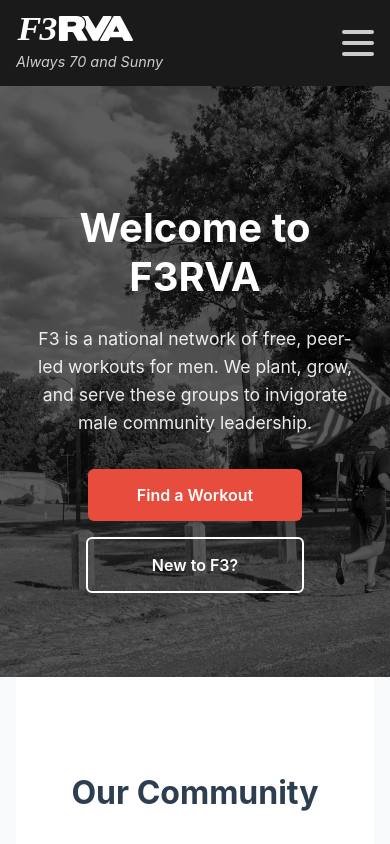
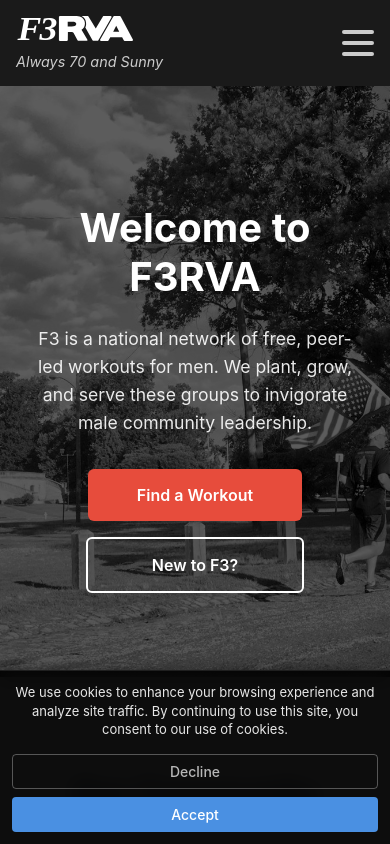
Before and after one commit to f3rva/f3rva-website, a React (Vite) app: page / in a window 390 px wide. Shown: the top 844 px of the page. Built offline with nearby package versions, Linux system fonts and the light colour scheme; the HTML template or start-up script is replaced by a standard one.

Commit message:
added privacy consent pop up for analytics purposes

```diff
--- a/src/App.tsx
+++ b/src/App.tsx
@@ -2,6 +2,7 @@
 import { BrowserRouter as Router, Routes, Route, Navigate } from 'react-router-dom';
 import MainSiteLayout from './components/Layout';
 import GoogleAnalytics from './components/GoogleAnalytics';
+import CookieConsent from './components/CookieConsent';
 import HomePage from './pages/Home/home';
 import AboutPage from './pages/About/about';
 import SchedulePage from './pages/Schedule/schedule';
@@ -24,6 +25,7 @@
     <div className="App">
       <Router>
         <GoogleAnalytics />
+        <CookieConsent />
         <MainSiteLayout>
           <Routes>
             <Route path="/" element={<HomePage />} />
--- /dev/null
+++ b/src/components/CookieConsent.css
@@ -0,0 +1,137 @@
+/* Cookie Consent Banner Styles */
+.cookie-consent-banner {
+  position: fixed;
+  bottom: 0;
+  left: 0;
+  right: 0;
+  background: rgba(0, 0, 0, 0.95);
+  color: white;
+  padding: 16px;
+  box-shadow: 0 -2px 10px rgba(0, 0, 0, 0.3);
+  z-index: 1000;
+  font-family: inherit;
+  border-top: 1px solid rgba(255, 255, 255, 0.1);
+  backdrop-filter: blur(10px);
+}
+
+.cookie-consent-content {
+  max-width: 1200px;
+  margin: 0 auto;
+  display: flex;
+  align-items: center;
+  justify-content: space-between;
+  gap: 20px;
+}
+
+.cookie-consent-text {
+  flex: 1;
+}
+
+.cookie-consent-text p {
+  margin: 0;
+  font-size: 14px;
+  line-height: 1.4;
+  color: rgba(255, 255, 255, 0.9);
+}
+
+.cookie-consent-actions {
+  display: flex;
+  gap: 12px;
+  flex-shrink: 0;
+}
+
+.cookie-consent-btn {
+  padding: 8px 16px;
+  border: none;
+  border-radius: 4px;
+  font-size: 14px;
+  font-weight: 500;
+  cursor: pointer;
+  transition: all 0.2s ease;
+  font-family: inherit;
+  min-width: 80px;
+}
+
+.cookie-consent-btn-decline {
+  background: transparent;
+  color: rgba(255, 255, 255, 0.7);
+  border: 1px solid rgba(255, 255, 255, 0.3);
+}
+
+.cookie-consent-btn-decline:hover {
+  background: rgba(255, 255, 255, 0.1);
+  color: white;
+  border-color: rgba(255, 255, 255, 0.5);
+}
+
+.cookie-consent-btn-accept {
+  background: #4a90e2;
+  color: white;
+  border: 1px solid transparent;
+}
+
+.cookie-consent-btn-accept:hover {
+  background: #357abd;
+  transform: translateY(-1px);
+  box-shadow: 0 2px 8px rgba(74, 144, 226, 0.3);
+}
+
+.cookie-consent-btn:focus {
+  outline: 2px solid #4a90e2;
+  outline-offset: 2px;
+}
+
+/* Mobile responsive design */
+@media (max-width: 768px) {
+  .cookie-consent-content {
+    flex-direction: column;
+    text-align: center;
+    gap: 16px;
+  }
+
+  .cookie-consent-text p {
+    font-size: 13px;
+  }
+
+  .cookie-consent-actions {
+    width: 100%;
+    justify-content: center;
+  }
+
+  .cookie-consent-btn {
+    flex: 1;
+    max-width: 120px;
+  }
+}
+
+@media (max-width: 480px) {
+  .cookie-consent-banner {
+    padding: 12px;
+  }
+
+  .cookie-consent-actions {
+    flex-direction: column;
+    gap: 8px;
+  }
+
+  .cookie-consent-btn {
+    width: 100%;
+    max-width: none;
+  }
+}
+
+/* Animation for smooth entrance */
+@keyframes slideUp {
+  from {
+    transform: translateY(100%);
+    opacity: 0;
+  }
+  to {
+    transform: translateY(0);
+    opacity: 1;
+  }
+}
+
+.cookie-consent-banner {
+  animation: slideUp 0.3s ease-out;
+}
--- /dev/null
+++ b/src/components/CookieConsent.tsx
@@ -0,0 +1,86 @@
+import React, { useState, useEffect } from 'react';
+import { hasConsentChoice } from '../utils/cookieConsent';
+import './CookieConsent.css';
+
+/**
+ * CookieConsent Component
+ *
+ * A minimalist cookie consent banner that appears at the bottom of the screen.
+ * Only shows once per user and stores consent in localStorage.
+ * Designed to be unobtrusive and comply with privacy regulations.
+ */
+const CookieConsent: React.FC = () => {
+  const [showBanner, setShowBanner] = useState(false);
+  const CONSENT_KEY = 'f3rva-cookie-consent';
+  const CONSENT_VERSION = '1.0'; // Update this if you need to re-prompt users
+
+  useEffect(() => {
+    // Check if user has made a consent choice
+    // Show banner only if no choice has been made
+    if (!hasConsentChoice()) {
+      setShowBanner(true);
+    }
+  }, []);
+
+  const handleAccept = () => {
+    // Store consent with timestamp and version
+    const consentData = {
+      accepted: true,
+      timestamp: new Date().toISOString(),
+      version: CONSENT_VERSION
+    };
+
+    localStorage.setItem(CONSENT_KEY, JSON.stringify(consentData));
+    setShowBanner(false);
+  };
+
+  const handleDecline = () => {
+    // Store declined consent
+    const consentData = {
+      accepted: false,
+      timestamp: new Date().toISOString(),
+      version: CONSENT_VERSION
+    };
+
+    localStorage.setItem(CONSENT_KEY, JSON.stringify(consentData));
+    setShowBanner(false);
+  };
+
+  // Don't render anything if banner shouldn't be shown
+  if (!showBanner) {
+    return null;
+  }
+
+  return (
+    <div className="cookie-consent-banner" role="banner" aria-label="Cookie consent">
+      <div className="cookie-consent-content">
+        <div className="cookie-consent-text">
+          <p>
+            We use cookies to enhance your browsing experience and analyze site traffic.
+            By continuing to use this site, you consent to our use of cookies.
+          </p>
+        </div>
+        <div className="cookie-consent-actions">
+          <button
+            className="cookie-consent-btn cookie-consent-btn-decline"
+            onClick={handleDecline}
+            type="button"
+            aria-label="Decline cookies"
+          >
+            Decline
+          </button>
+          <button
+            className="cookie-consent-btn cookie-consent-btn-accept"
+            onClick={handleAccept}
+            type="button"
+            aria-label="Accept cookies"
+          >
+            Accept
+          </button>
+        </div>
+      </div>
+    </div>
+  );
+};
+
+export default CookieConsent;
--- a/src/components/GoogleAnalytics.tsx
+++ b/src/components/GoogleAnalytics.tsx
@@ -1,6 +1,7 @@
-import React, { useEffect } from 'react';
+import React, { useEffect, useState } from 'react';
 import { useLocation } from 'react-router-dom';
 import { getAnalyticsConfig } from '../config/analytics.js';
+import { hasAcceptedCookies } from '../utils/cookieConsent';
 
 declare global {
   interface Window {
@@ -13,9 +14,16 @@
 const GoogleAnalytics: React.FC = () => {
   const location = useLocation();
   const config = getAnalyticsConfig();
+  const [isAnalyticsInitialized, setIsAnalyticsInitialized] = useState(false);
 
+  // Initialize Google Analytics only if user has accepted cookies
   useEffect(() => {
-    if (!config) return;
+    if (!config || !hasAcceptedCookies()) return;
+
+    // Check if already initialized to prevent double-loading
+    if (isAnalyticsInitialized) return;
+
+    console.log('🍪 Initializing Google Analytics - User has accepted cookies');
 
     // Initialize Google Analytics
     const script = document.createElement('script');
@@ -30,25 +38,30 @@
 
     window.gtag('js', new Date());
     window.gtag('config', config.trackingId, {
-      send_page_view: false // We'll handle page views manually
+      send_page_view: false, // We'll handle page views manually
+      anonymize_ip: false,   // Since user consented, we can collect IP
+      cookie_expires: 63072000, // 2 years in seconds
     });
+
+    setIsAnalyticsInitialized(true);
 
     return () => {
       // Cleanup script if component unmounts
       const scripts = document.querySelectorAll(`script[src*="${config.trackingId}"]`);
       scripts.forEach(s => s.remove());
     };
-  }, [config]);
+  }, [config]); // Removed isAnalyticsInitialized from dependencies to prevent loop
 
+  // Track page views only if analytics is initialized and user has consented
   useEffect(() => {
-    if (!config || !window.gtag) return;
+    if (!config || !window.gtag || !isAnalyticsInitialized || !hasAcceptedCookies()) return;
 
     // Track page view on route change
     window.gtag('config', config.trackingId, {
       page_path: location.pathname + location.search,
       page_title: document.title,
     });
-  }, [location, config]);
+  }, [location, config, isAnalyticsInitialized]);
 
   return null;
 };
--- /dev/null
+++ b/src/utils/cookieConsent.ts
@@ -0,0 +1,97 @@
+/**
+ * Cookie Consent Utilities
+ *
+ * Provides functions to check and manage cookie consent status
+ * Used by components that need to respect user's privacy choices
+ */
+
+const CONSENT_KEY = 'f3rva-cookie-consent';
+const CONSENT_VERSION = '1.0';
+
+export interface ConsentData {
+  accepted: boolean;
+  timestamp: string;
+  version: string;
+}
+
+/**
+ * Check if user has given consent for cookies
+ * @returns true if user has accepted cookies, false otherwise
+ */
+export const hasAcceptedCookies = (): boolean => {
+  try {
+    const existingConsent = localStorage.getItem(CONSENT_KEY);
+    if (!existingConsent) return false;
+
+    const consentData: ConsentData = JSON.parse(existingConsent);
+
+    // Check if consent is for current version and was accepted
+    return consentData.version === CONSENT_VERSION && consentData.accepted === true;
+  } catch (error) {
+    // If there's any error parsing, assume no consent
+    console.warn('Error reading cookie consent:', error);
+    return false;
+  }
+};
+
+/**
+ * Check if user has explicitly declined cookies
+ * @returns true if user has declined cookies, false otherwise
+ */
+export const hasDeclinedCookies = (): boolean => {
+  try {
+    const existingConsent = localStorage.getItem(CONSENT_KEY);
+    if (!existingConsent) return false;
+
+    const consentData: ConsentData = JSON.parse(existingConsent);
+
+    // Check if consent is for current version and was declined
+    return consentData.version === CONSENT_VERSION && consentData.accepted === false;
+  } catch (error) {
+    // If there's any error parsing, assume no explicit decline
+    console.warn('Error reading cookie consent:', error);
+    return false;
+  }
+};
+
+/**
+ * Check if user has made any consent choice (accepted or declined)
+ * @returns true if user has made a choice, false if no choice yet
+ */
+export const hasConsentChoice = (): boolean => {
+  try {
+    const existingConsent = localStorage.getItem(CONSENT_KEY);
+    if (!existingConsent) return false;
+
+    const consentData: ConsentData = JSON.parse(existingConsent);
+
+    // Check if consent is for current version
+    return consentData.version === CONSENT_VERSION;
+  } catch (error) {
+    console.warn('Error reading cookie consent:', error);
+    return false;
+  }
+};
+
+/**
+ * Get the full consent data
+ * @returns ConsentData object if it exists, null otherwise
+ */
+export const getConsentData = (): ConsentData | null => {
+  try {
+    const existingConsent = localStorage.getItem(CONSENT_KEY);
+    if (!existingConsent) return null;
+
+    const consentData: ConsentData = JSON.parse(existingConsent);
+
+    // Only return if it's for the current version
+    if (consentData.version === CONSENT_VERSION) {
+      return consentData;
+    }
+
+    return null;
+  } catch (error) {
+    console.warn('Error reading cookie consent:', error);
+    return null;
+  }
+};
```
